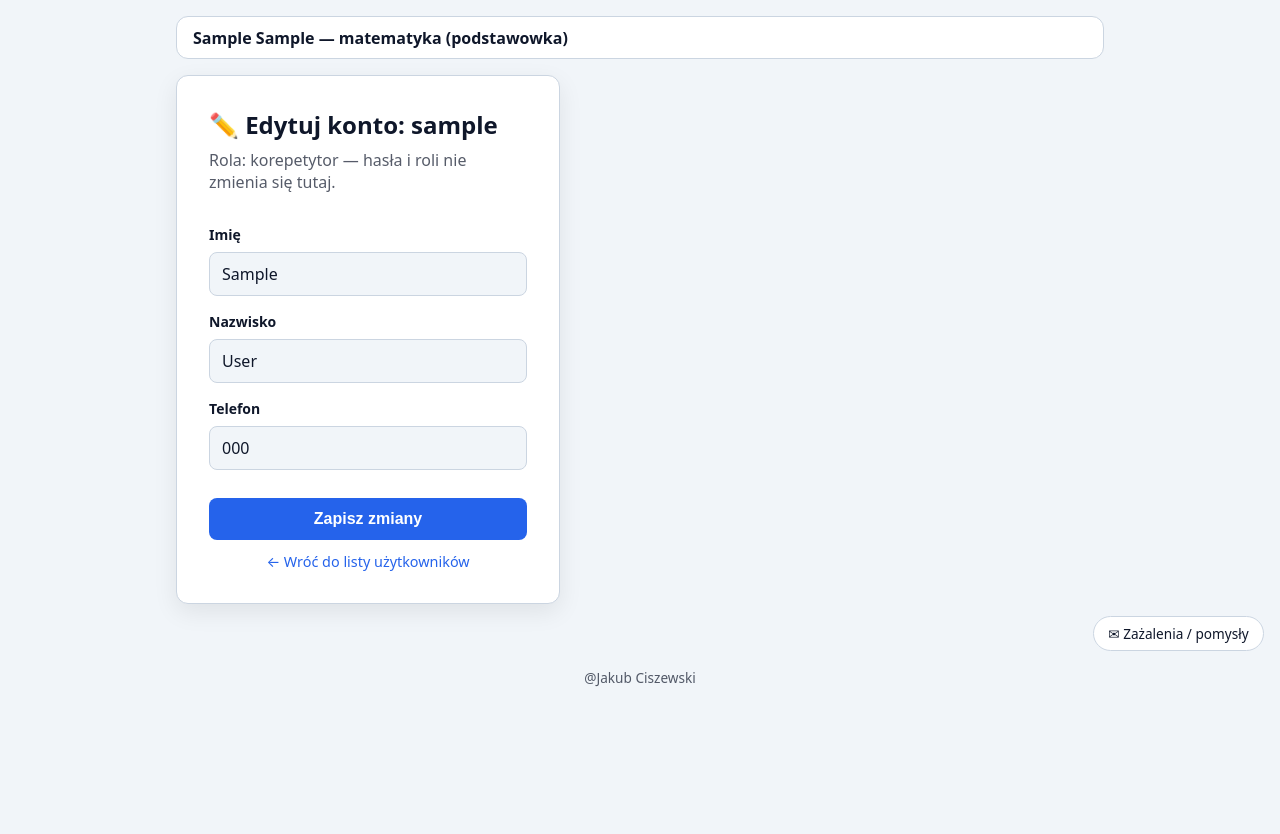
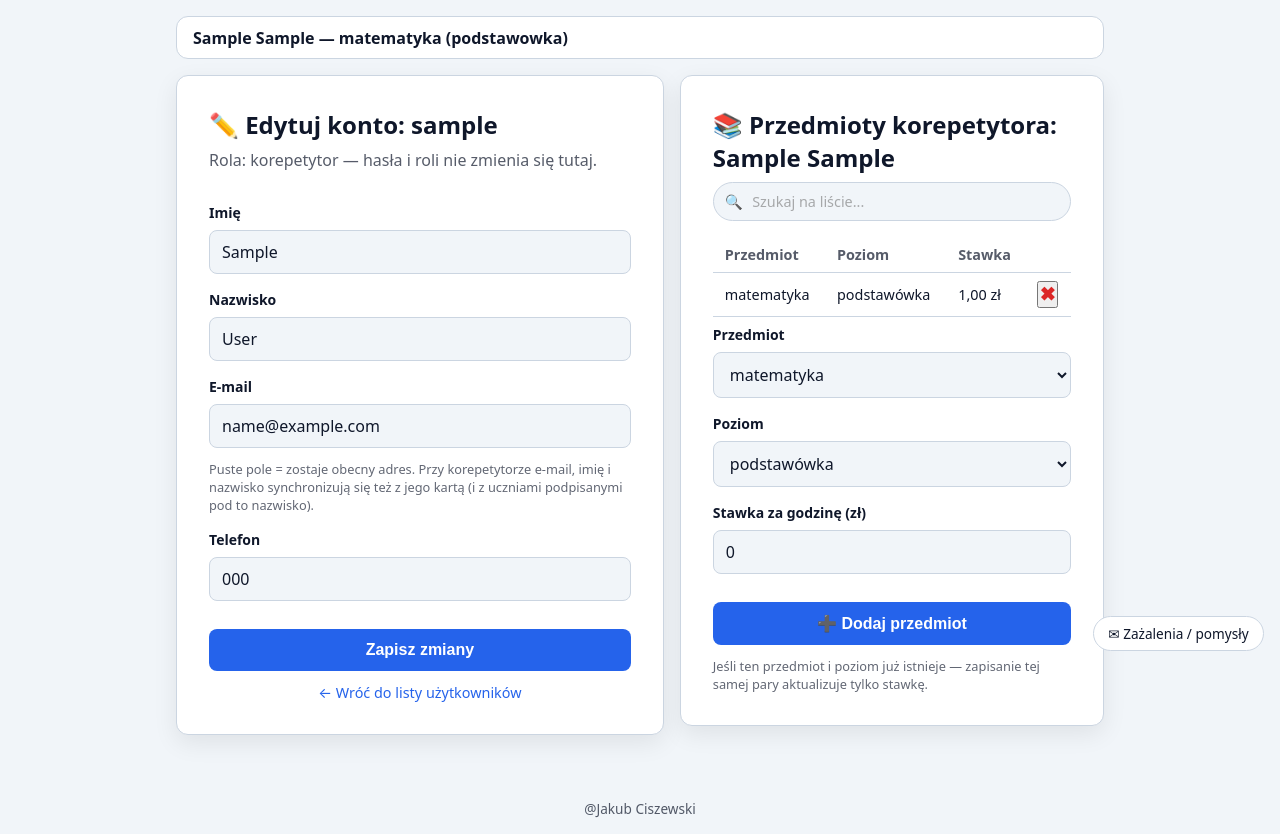
Before and after one commit to Jakub3571/Aplikacja-Webowa, a Django app: page /uzytkownicy/1/edytuj/ in a window 1280 px wide. Shown: the part 133-967 px from the top of the page. Before the commit the page ends 820 px from the top, so only its background shows below. Run offline with Django 5.2, Linux system fonts and the light colour scheme; a user stored in the database is signed in; tables that the repository leaves empty hold one stand-in row (values such as "Sample post").

Commit message:
Uklad edycji korepetytora: formularz i przedmioty obok siebie (edytuj-uklad, 2 kolumny)

```diff
--- a/konta/views.py
+++ b/konta/views.py
@@ -2,6 +2,7 @@ import calendar
 import re
 from datetime import date, datetime, time, timedelta
 from pathlib import Path
+from decimal import Decimal, InvalidOperation
 
 from django.conf import settings
 from django.contrib import messages
@@ -25,7 +26,23 @@ from .forms import (
     FormularzZmianyHasla,
     FormularzLekcjiCyklicznej,
 )
-from .models import Dostepnosc, Lekcja, Nauczyciel, Pracownik, PrzedmiotUcznia, PrzerwaDnia, PrzypomnienieLekcji, RaportPlatnosci, Uczen, Zgloszenie
+
+from .models import (
+    POZIOMY_NAUCZYCIELA,
+    PRZEDMIOTY,
+    Dostepnosc,
+    Lekcja,
+    Nauczyciel,
+    Pracownik,
+    PrzedmiotNauczyciela,
+    PrzedmiotUcznia,
+    PrzerwaDnia,
+    PrzypomnienieLekcji,
+    RaportPlatnosci,
+    Uczen,
+    Zgloszenie,
+)
+
 
 MIESIACE = [
     'styczeń', 'luty', 'marzec', 'kwiecień', 'maj', 'czerwiec',
@@ -1036,14 +1053,58 @@ def przywroc_wspolprace(request, nauczyciel_id):
 @login_required
 def edytuj_uzytkownika(request, user_id):
     """Edycja konta: imię, nazwisko, email, telefon (bez hasła i roli).
-    Szef i koordynator (edycja danych), ale bez zmiany roli/uprawnień."""
+    Dla korepetytora dodatkowo zarządzanie przedmiotami (dodaj / usuń / zmień stawkę).
+    Szef i koordynator (edycja danych), ale koordynator nie edytuje kont adminów."""
     if not (czy_szef(request.user) or czy_koordynator(request.user)):
         raise PermissionDenied
     # koordynator nie edytuje kont adminów
     uzytkownik = get_object_or_404(Pracownik, pk=user_id)
     if not czy_szef(request.user) and uzytkownik.is_superuser:
         raise PermissionDenied
+    nauczyciel = uzytkownik.nauczyciel
+
+    # --- przedmioty korepetytora: dodawanie / aktualizacja stawki ---
+    if request.method == 'POST' and nauczyciel and 'dodaj_przedmiot' in request.POST:
+        przedmiot = request.POST.get('przedmiot', '')
+        poziom = request.POST.get('poziom', '')
+        stawka_txt = (request.POST.get('stawka', '') or '0').replace(',', '.')
+        if przedmiot not in dict(PRZEDMIOTY) or poziom not in dict(POZIOMY_NAUCZYCIELA):
+            messages.error(request, 'Wybierz przedmiot i poziom z listy.')
+            return redirect('edytuj_uzytkownika', user_id=uzytkownik.id)
+        try:
+            stawka = Decimal(stawka_txt)
+            if stawka < 0:
+                raise ValueError
+        except (InvalidOperation, ValueError):
+            messages.error(request, 'Stawka musi być liczbą (np. 100 lub 99,50).')
+            return redirect('edytuj_uzytkownika', user_id=uzytkownik.id)
+        _, stworzony = PrzedmiotNauczyciela.objects.update_or_create(
+            nauczyciel=nauczyciel,
+            przedmiot=przedmiot,
+            poziom=poziom,
+            defaults={'stawka': stawka},
+        )
+        if stworzony:
+            messages.success(request, f'Dodano przedmiot {przedmiot} ({poziom}) — stawka {stawka} zł.')
+        else:
+            messages.success(request, f'Zaktualizowano stawkę: {przedmiot} ({poziom}) — {stawka} zł.')
+        return redirect('edytuj_uzytkownika', user_id=uzytkownik.id)
+
+    # --- przedmioty korepetytora: usuwanie ---
+    if request.method == 'POST' and nauczyciel and 'usun_przedmiot' in request.POST:
+        wiersz = PrzedmiotNauczyciela.objects.filter(
+            pk=request.POST.get('przedmiot_id'), nauczyciel=nauczyciel,
+        ).first()
+        if wiersz:
+            opis = f'{wiersz.przedmiot} ({wiersz.poziom})'
+            wiersz.delete()
+            messages.success(request, f'Usunięto przedmiot {opis}.')
+        return redirect('edytuj_uzytkownika', user_id=uzytkownik.id)
+
     if request.method == 'POST':
+        stara_nazwa = ''
+        if nauczyciel:
+            stara_nazwa = f'{nauczyciel.imie} {nauczyciel.nazwisko}'.strip()
         uzytkownik.first_name = request.POST.get('first_name', '').strip()
         uzytkownik.last_name = request.POST.get('last_name', '').strip()
         email = request.POST.get('email', '').strip()
@@ -1052,13 +1113,24 @@ def edytuj_uzytkownika(request, user_id):
             uzytkownik.email = email
         uzytkownik.telefon = request.POST.get('telefon', '').strip()
         uzytkownik.save()
-        # korepetytor: synchronizujemy e-mail na karcie nauczyciela
-        if uzytkownik.nauczyciel:
-            uzytkownik.nauczyciel.email = uzytkownik.email
-            uzytkownik.nauczyciel.save()
+        # korepetytor: synchronizujemy imię, nazwisko i e-mail na karcie nauczyciela;
+        # przy zmianie imienia/nazwiska przepisujemy też nazwisko na kartach uczniów
+        if nauczyciel:
+            nauczyciel.imie = uzytkownik.first_name or uzytkownik.username
+            nauczyciel.nazwisko = uzytkownik.last_name or uzytkownik.username
+            nauczyciel.email = uzytkownik.email
+            nauczyciel.save()
+            nowa_nazwa = f'{nauczyciel.imie} {nauczyciel.nazwisko}'.strip()
+            if stara_nazwa and stara_nazwa.lower() != nowa_nazwa.lower():
+                Uczen.objects.filter(korepetytor__iexact=stara_nazwa).update(korepetytor=nowa_nazwa)
+                PrzedmiotUcznia.objects.filter(korepetytor__iexact=stara_nazwa).update(korepetytor=nowa_nazwa)
         messages.success(request, f'Dane konta {uzytkownik.username} zostały zaktualizowane.')
         return redirect('uzytkownicy')
-    return render(request, 'konta/edytuj_uzytkownika.html', {'uzytkownik': uzytkownik})
+    return render(request, 'konta/edytuj_uzytkownika.html', {
+        'uzytkownik': uzytkownik,
+        'przedmioty': PRZEDMIOTY,
+        'poziomy_nauczyciela': POZIOMY_NAUCZYCIELA,
+    })
 
 
 @login_required
--- a/templates/konta/edytuj_uzytkownika.html
+++ b/templates/konta/edytuj_uzytkownika.html
@@ -3,6 +3,7 @@
 {% block tytul %}Edytuj konto — {{ uzytkownik.username }}{% endblock %}
 
 {% block panel %}
+<div class="edytuj-uklad">
 <section class="karta">
   <h2>✏️ Edytuj konto: {{ uzytkownik.username }}</h2>
   <p class="podtytul">
@@ -17,7 +18,9 @@
     <label for="id_last_name">Nazwisko</label>
     <input type="text" name="last_name" id="id_last_name" value="{{ uzytkownik.last_name }}">
 
-
+    <label for="id_email">E-mail</label>
+    <input type="email" name="email" id="id_email" value="{{ uzytkownik.email }}">
+    <p class="podpowiedz">Puste pole = zostaje obecny adres. Przy korepetytorze e-mail, imię i nazwisko synchronizują się też z jego kartą (i z uczniami podpisanymi pod to nazwisko).</p>
 
     <label for="id_telefon">Telefon</label>
     <input type="text" name="telefon" id="id_telefon" value="{{ uzytkownik.telefon }}">
@@ -26,4 +29,54 @@
   </form>
   <a class="powrot" href="{% url 'uzytkownicy' %}">← Wróć do listy użytkowników</a>
 </section>
+
+{% if uzytkownik.nauczyciel %}
+<section class="karta">
+  <h2>📚 Przedmioty korepetytora: {{ uzytkownik.nauczyciel.imie }} {{ uzytkownik.nauczyciel.nazwisko }}</h2>
+  {% if uzytkownik.nauczyciel.przedmioty.all %}
+  <table class="tabela">
+    <thead>
+      <tr><th>Przedmiot</th><th>Poziom</th><th>Stawka</th><th></th></tr>
+    </thead>
+    <tbody>
+      {% for p in uzytkownik.nauczyciel.przedmioty.all %}
+      <tr>
+        <td>{{ p.przedmiot }}</td>
+        <td>{{ p.get_poziom_display }}</td>
+        <td>{{ p.stawka }} zł</td>
+        <td>
+          <form method="post" style="display:inline">
+            {% csrf_token %}
+            <input type="hidden" name="usun_przedmiot" value="1">
+            <input type="hidden" name="przedmiot_id" value="{{ p.id }}">
+            <button type="submit" class="ikona-usun" title="Usuń ten przedmiot">✖</button>
+          </form>
+        </td>
+      </tr>
+      {% endfor %}
+    </tbody>
+  </table>
+  {% else %}
+  <p class="podpowiedz">Brak przedmiotów — dodaj poniżej.</p>
+  {% endif %}
+
+  <form method="post" class="formularz">
+    {% csrf_token %}
+    <input type="hidden" name="dodaj_przedmiot" value="1">
+    <label for="id_przedmiot">Przedmiot</label>
+    <select name="przedmiot" id="id_przedmiot">
+      {% for wartosc, etykieta in przedmioty %}<option value="{{ wartosc }}">{{ etykieta }}</option>{% endfor %}
+    </select>
+    <label for="id_poziom">Poziom</label>
+    <select name="poziom" id="id_poziom">
+      {% for wartosc, etykieta in poziomy_nauczyciela %}<option value="{{ wartosc }}">{{ etykieta }}</option>{% endfor %}
+    </select>
+    <label for="id_stawka">Stawka za godzinę (zł)</label>
+    <input type="text" name="stawka" id="id_stawka" value="0" inputmode="decimal">
+    <button type="submit">➕ Dodaj przedmiot</button>
+    <p class="podpowiedz">Jeśli ten przedmiot i poziom już istnieje — zapisanie tej samej pary aktualizuje tylko stawkę.</p>
+  </form>
+</section>
+{% endif %}
+</div>
 {% endblock %}
```
Also changed, not shown: konta/test_logowanie.py (+101 -0 lines).
